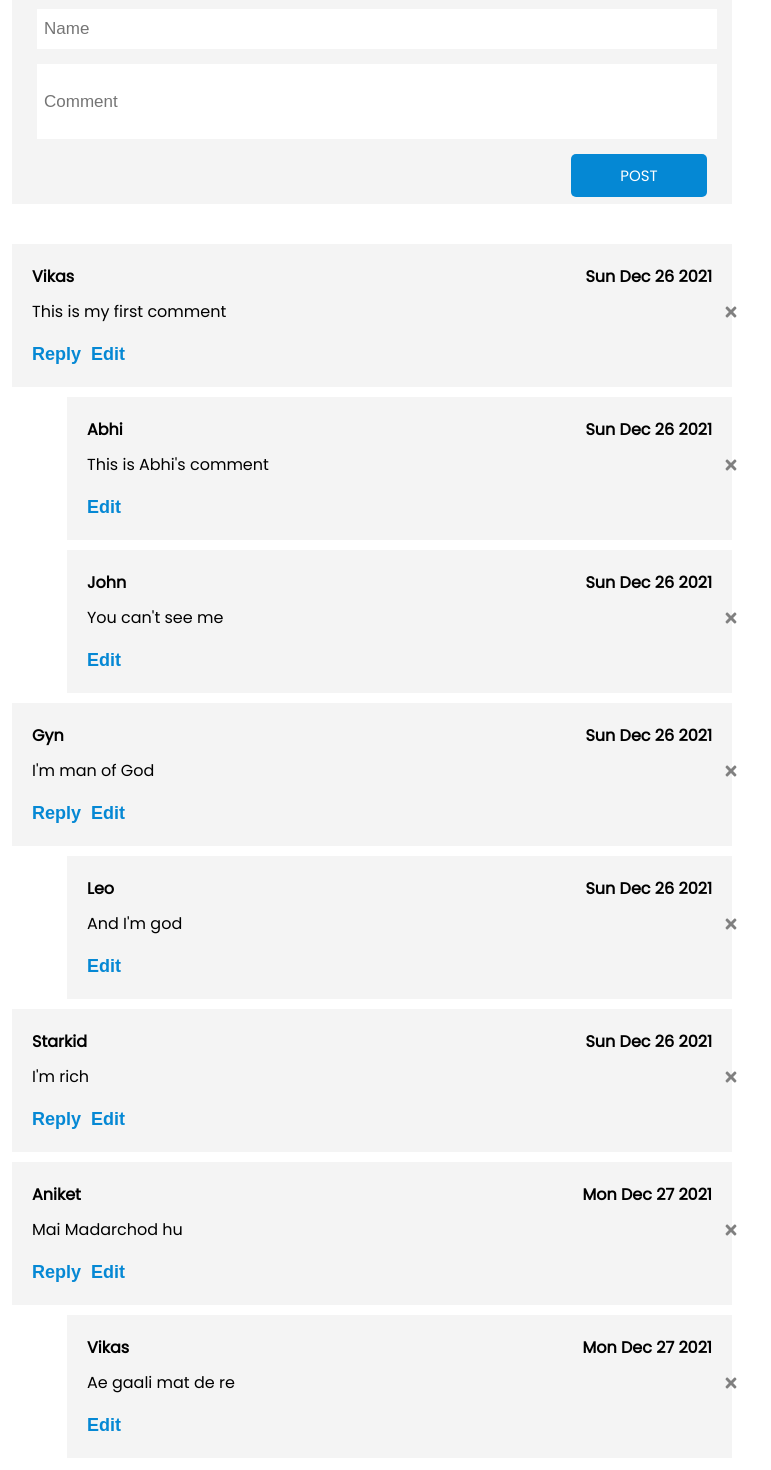
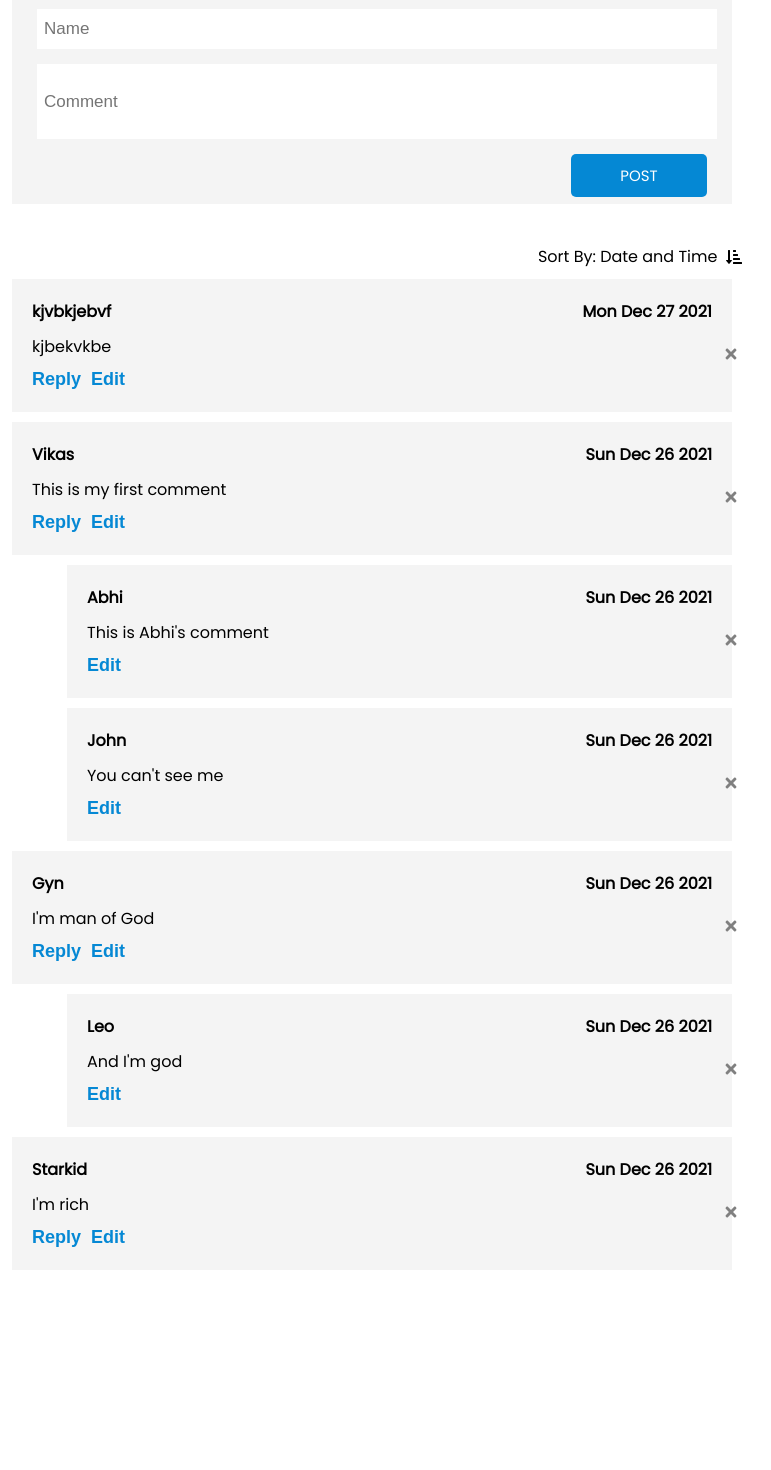
Before and after one commit to vikasshukhla/React-Comment-Section, a React (Create React App) app: page / in a window 1280 px wide. Shown: the part 120-1590 px from the top of the page, without its empty margins (268-1039 px from the left). After the commit the page ends 1460 px from the top, so only its background shows below. Built offline with nearby package versions, Linux system fonts and the light colour scheme; data requests are answered from the project's data file.

Commit message:
final commit

```diff
--- a/db.json
+++ b/db.json
@@ -43,18 +43,11 @@
       "responseTo": null
     },
     {
-      "name": "Aniket",
-      "comment": "Mai Madarchod hu",
-      "createdAt": "2021-12-27T11:12:07.352Z",
+      "name": "kjvbkjebvf",
+      "comment": "kjbekvkbe",
+      "createdAt": "2021-12-27T15:08:23.467Z",
       "responseTo": null,
       "id": 7
-    },
-    {
-      "name": "Vikas",
-      "comment": "Ae gaali mat de re",
-      "createdAt": "2021-12-27T13:08:25.291Z",
-      "responseTo": 7,
-      "id": 8
     }
   ]
 }
--- a/src/App.js
+++ b/src/App.js
@@ -1,20 +1,35 @@
 import { useState, useEffect } from "react";
+import {FaSortAmountUp,FaSortAmountDownAlt} from "react-icons/fa";
 import AddComment from "./components/AddComment";
 import DisplayComment from "./components/DisplayComment";
 
 const App = () => {
   const [comments, setComments] = useState([]);
+  const [sortBy, setSortBy] = useState('desc');
 
   useEffect(() => {
     fetchComments();
   }, []);
+
+
+  const handleSort=(sorting)=>{
+    const finalCommentsAfterSort = [...comments];
+    if(sorting === 'asc'){
+      finalCommentsAfterSort.sort((a,b)=>new Date(a.createdAt).getTime()-new Date(b.createdAt).getTime());
+    }
+    if(sorting === 'desc'){
+      finalCommentsAfterSort.sort((a,b)=>new Date(b.createdAt).getTime() - new Date(a.createdAt).getTime());
+    }
+    setSortBy(sorting);
+    setComments(finalCommentsAfterSort);
+  }
 
   //fetch Comments
 
   const fetchComments = async () => {
     await fetch("http://localhost:5000/comments")
       .then((res) => res.json())
-      .then((res) => setComments([...res]))
+      .then((res) => setComments([...res].sort((a,b)=>new Date(b.createdAt).getTime() - new Date(a.createdAt).getTime())))
       .catch((err) => console.log(err));
   };
 
@@ -61,7 +76,6 @@ const App = () => {
         comment.comment = commentData.comment;
       }
     }
-    console.log(allComments);
     setComments(allComments);
 
   };
@@ -82,9 +96,15 @@ const App = () => {
     setComments(comments.filter((comment) => comment.id !== id));
   };
 
+
   return (
     <div className="container">
       <AddComment onAdd={addComment} />
+      <div className="sort">
+        Sort By: Date and Time &nbsp;
+        {sortBy!=='asc' ? <FaSortAmountDownAlt onClick={()=>handleSort('asc')}/>:
+        <FaSortAmountUp onClick={()=>handleSort('desc')}/>}
+      </div>
       <DisplayComment
         comments={comments}
         onDelete={deleteComment}
--- a/src/components/Comment.js
+++ b/src/components/Comment.js
@@ -41,12 +41,8 @@ const Comment = ({ comment, onDelete, onAdd, onEdit }) => {
             onChange={(e) => setCommentText(e.target.value)}
           ></input>
         ) : (
-          <p className="close-button">
+          <p className="close-Button">
             {comment.comment}{" "}
-            <FaTimes className="close-Button close-button-style"
-              style={{ color: "grey", cursor: "pointer" }}
-              onClick={() => onDelete(comment.id)}
-            />
           </p>
         )}
         {comment.responseTo === null && !isEdit ? (
@@ -54,6 +50,10 @@ const Comment = ({ comment, onDelete, onAdd, onEdit }) => {
         ) : (
           ""
         )}
+        <FaTimes className="Fatimes-button"
+            style={{ color: "grey", cursor: "pointer" }}
+            onClick={() => onDelete(comment.id)}
+        />
         <Button text={isEdit ? "Post" : "Edit"} onClick={handleIsEdit} />
         {isEdit && <Button text="Cancel" onClick={() => setIsEdit(false)} />}
       </div>
--- a/src/components/DisplayComment.js
+++ b/src/components/DisplayComment.js
@@ -23,7 +23,6 @@ const DisplayComment = ({ comments, onDelete, onAdd, onEdit }) => {
                       responseTo !== null && responseTo === comment.id
                   )
                   .map((comment) => (
-                    <>
                       <div key={comment.id} style={{ marginLeft: 5 }}>
                         <Comment
                           comment={comment}
@@ -31,7 +30,6 @@ const DisplayComment = ({ comments, onDelete, onAdd, onEdit }) => {
                           onEdit={onEdit}
                         />
                       </div>
-                    </>
                   ))}
               </div>
             </>
--- a/src/index.css
+++ b/src/index.css
@@ -55,11 +55,17 @@ body {
   width: 20%;
 }
 
+.sort{
+  display: flex;
+  justify-content: flex-end;
+  align-items: center;
+}
+
 .task {
+  position: relative;
   background: #f4f4f4;
   margin: 10px 10px;
   padding: 20px 20px;
-  /* cursor: pointer; */
 }
 
 .task h4 {
@@ -69,16 +75,12 @@ body {
   margin: 0px 0px 10px;
 }
 
-.close-button{
-  display: flex;
-  align-items: center;
-  justify-content: space-between;
-  margin: 10px 0px 10px;
+.Fatimes-button{
+  position: absolute;
+  right: -7px;
+  top: 50%;
 }
 
-.close-button-style{
-  margin-right: -27px;
-}
 
 .form-section{
   background: #f4f4f4;
```
